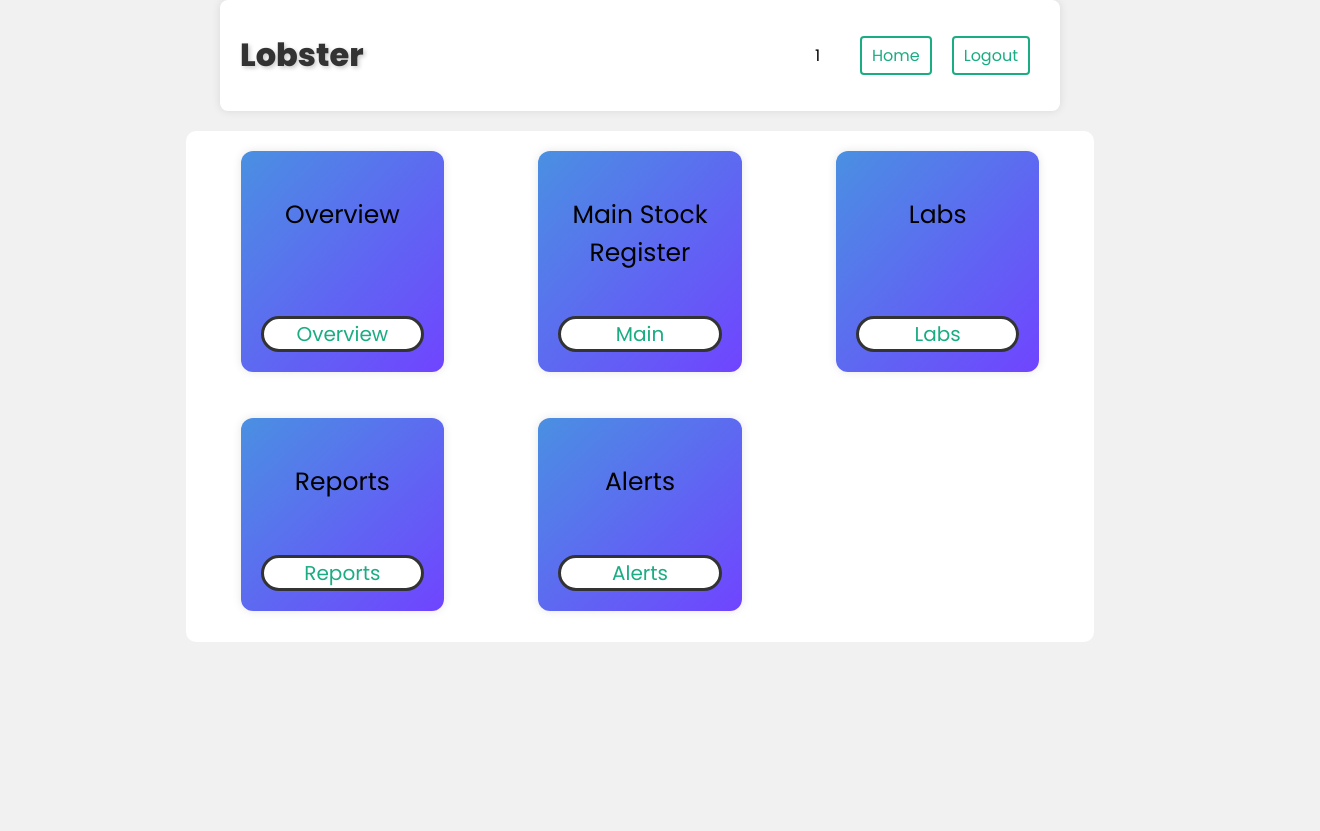
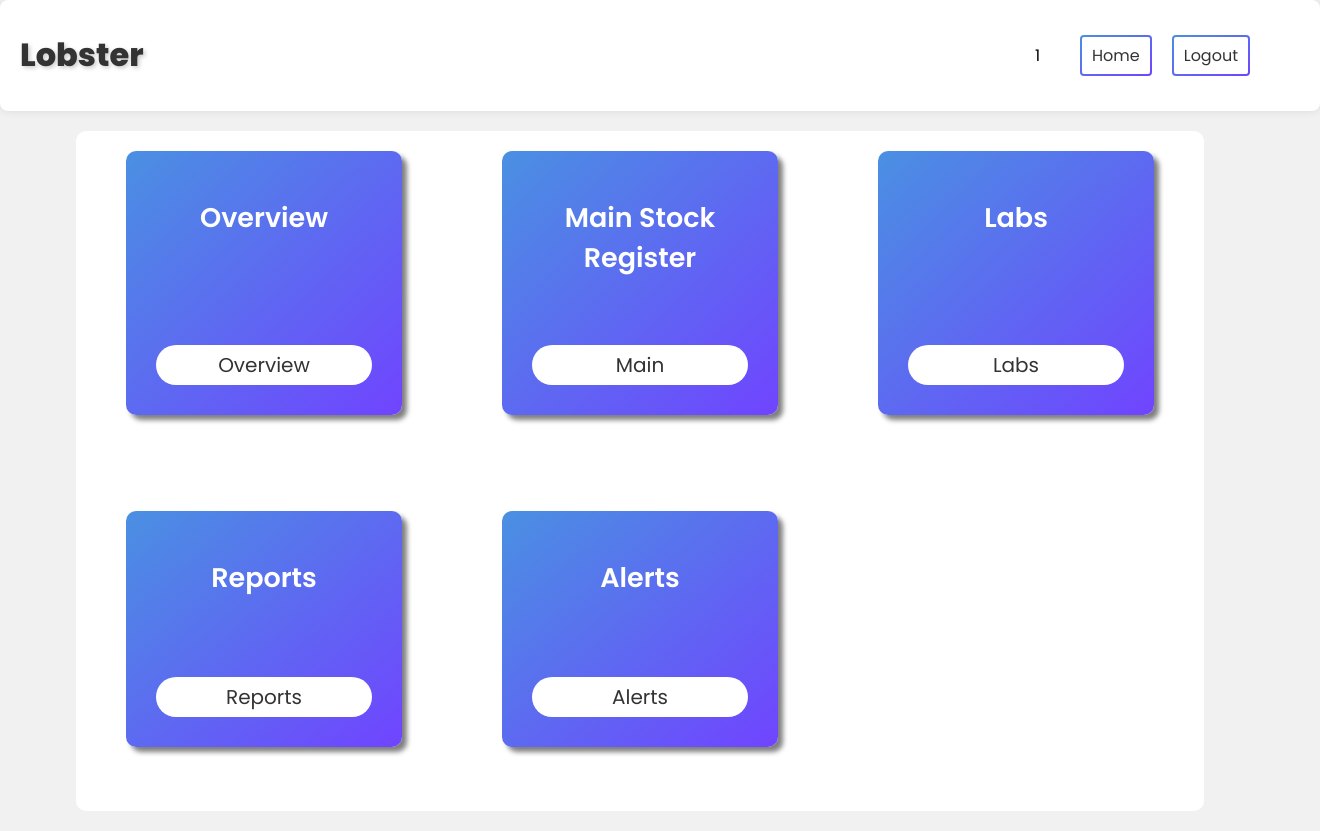
Before and after one commit to gokula2710/client, a React (Create React App) app: page /login in a window 1280 px wide. Shown: the whole page, 1320 px wide, since content can reach past the window. Before the commit the page ends 800 px from the top, so only its background shows below. Built offline with nearby package versions, Linux system fonts and the light colour scheme; sample sign-in values are in the browser's storage; what @react-pdf/renderer would draw is missing.

Commit message:
Add files via upload

```diff
--- a/src/components/AlertDetails.js
+++ b/src/components/AlertDetails.js
@@ -6,10 +6,8 @@ const AlertDetails = ({alerts}) => {
                     <div className="alert-info">
                         <h2>Name: <span className="value">{alerts.name}</span></h2>
                         <h2>Type: <span className="value">{alerts.type}</span></h2>
-                        <h2>Brand: <span className="value">{alerts.brand}</span></h2>
                         <h2>Date of Purchase: <span className="value">{format(new Date(alerts.dop), 'dd-MM-yyyy')}</span></h2>
                         <h2>Warranty: <span className="value">{format(new Date(alerts.warranty),'dd-MM-yyyy')}</span></h2>
-                        <h2>Condition: <span className="value">{alerts.condition}</span></h2>
                         <h2>Lab: <span className="value">{alerts.lab}</span></h2>
 
                     </div>
--- a/src/index.css
+++ b/src/index.css
@@ -3,7 +3,7 @@
 
 /* layout */
 :root {
-  --primary: #1aac83;
+  --primary: linear-gradient(to bottom right, rgb(74, 144, 226), #7044ff);
   --error: #e7195a;
 }
 
@@ -20,6 +20,7 @@ header div{
 
 header .container {
   width: 100%;
+  max-width: 14000px;
   margin: 0 auto;
   padding: 10px 20px;
   display: flex;
@@ -37,7 +38,7 @@ header span {
 }
 
 .pages {
-  max-width: 1400px;
+  max-width: 14000px;
   padding: 20px;
   margin: 0 auto;
 }
@@ -56,46 +57,53 @@ header span {
   justify-content: center;
   text-align: center;
   align-items: center;
-  max-width: 100%;
+  width: 100%;
+  max-width: 10000px;
 }
 
 .home-pages .dashboard {
-  display: grid;
-  grid-template-columns: 1fr 1fr 1fr;
-  grid-template-rows: auto;
-  gap: 25px;
+  display:grid;
+  grid-template-columns: 1fr 1fr 1fr ;
+  gap: 40px;
+  justify-content: center;
   font-size: 25px;
   background-color: #ffff;
   border-radius: 10px;
   padding: 20px;
-  width: 70%;
-  height: 70%;
-
+  width: 100%;
+  height: 80vh;
+  max-width: 85vw;
 }
 
 .dashboard .container {
   background: linear-gradient(to bottom right, rgb(74, 144, 226), #7044ff);
-  height: 75%;
-  width: 60%;
+  /*background: var(--primary);*/
+  height: 70%;
+  width: 70%;
   padding: 20px;
   justify-content: space-between;
-  border-radius: 12px;
+  border-radius: 10px;
   flex-direction: column;
   display:flex;
-  margin-bottom: 40px;
-
+  color: #fff;
+  box-shadow: 5px 5px 5px rgba(0, 0, 0, 0.5);
 }
 
-
+.dashboard .container p {
+  font-size: 27px;
+  font-weight: 600;
+}
 
 .home-pages a {
   background: #fff;
-  color: var(--primary);
-  border: 3px solid #333;
+  color: #333;
+  /* border: 4px solid #333; */
+  padding: 5px 5px 5px 5px;
   border-radius: 100px;
   font-family: "Poppins";
   cursor: pointer;
   font-size: .8em;
+  margin: 10px 10px;
   transition: all 0.2s ease-in-out;
   text-decoration: none;
 }
@@ -117,7 +125,9 @@ header span {
 .workout-details h4 {
   margin: 0 0 10px 0;
   font-size: 1.2em;
-  color: var(--primary);
+  background-image: linear-gradient(to bottom right, rgb(74, 144, 226), #7044ff);
+  background-clip: text;
+  color: transparent;
 }
 
 .workout-details p {
@@ -166,6 +176,7 @@ header span {
   background: var(--primary);
   color: #fff;
   cursor: pointer;
+  transition: all 0.2s ease-in-out;
 }
 
 .welcome {
@@ -187,7 +198,9 @@ header span {
 .welcome a {
   text-decoration: none;
   color: #fff;
-  background: var(--primary);
+  background-image: linear-gradient(to bottom right, rgb(74, 144, 226), #7044ff);
+  background-clip: text;
+  color: transparent;
   padding: 10px 20px 10px 20px;
   border-radius: 4px;
   display: inline-block;
@@ -208,7 +221,7 @@ header span {
 }
 
 .workout-form button:hover {
-  background: #e0e0e0;
+  box-shadow: 3px 3px 2px rgba(0, 0, 0, 0.3);
 }
 
 .workout-form label {
@@ -220,7 +233,9 @@ header span {
 .workout-form h3 {
   margin: 0 0 10px 0;
   font-size: 1.2em;
-  color: var(--primary);
+  background-image: linear-gradient(to bottom right, rgb(74, 144, 226), #7044ff);
+  background-clip: text;
+  color: transparent;
 }
 
 .workout-form .error {
@@ -257,7 +272,9 @@ header span {
 .home a {
   text-decoration: none;
   color: #fff;
-  background: var(--primary);
+  background-image: linear-gradient(to bottom right, rgb(74, 144, 226), #7044ff);
+  background-clip: text;
+  color: transparent;
   padding: 10px 20px;
   border-radius: 4px;
   display: inline-block;
@@ -271,8 +288,11 @@ header span {
 
 .nav-buttons a {
   background: #fff;
-  color: var(--primary);
-  border: 2px solid var(--primary);
+  background: linear-gradient(white, white) padding-box,
+  linear-gradient(to bottom right, rgb(74, 144, 226), #7044ff) border-box;
+  border: 2px solid transparent;
+  /*color: #1aac83;
+  border: 2px solid #1aac83;*/
   padding: 6px 10px;
   border-radius: 4px;
   font-family: "Poppins";
@@ -280,6 +300,14 @@ header span {
   font-size: 1em;
   margin: 10px 10px;
   transition: all 0.2s ease-in-out;
+}
+
+.nav-buttons div {
+  display: flex;
+  justify-content: space-between;
+  align-items: center;
+  margin: 0 20px;
+  padding-right: 20px;
 }
 
 .nav-buttons a:hover {
@@ -538,15 +566,19 @@ h3 {
 .reset-btn {
   padding: 10px 20px;
   margin-left: 10px;
-  background-color: var(--primary);
+  background-image: linear-gradient(to bottom right, rgb(74, 144, 226), #7044ff);
+  color: transparent;
   color: #fff;
   border: none;
   border-radius: 4px;
   cursor: pointer;
   transition: background-color 0.3s;
+  font-size: 16px;
+  font-weight: 200;
 }
 .reset-btn:hover {
-  background-color: #333;
+  /* background-color: #333; */
+  opacity: 0.9;
 }
 .search-field {
   padding: 10px;
@@ -555,6 +587,10 @@ h3 {
   border-radius: 4px;
   transition: box-shadow 0.3s;
 
+}
+
+.search {
+  width: 75%;
 }
 
 .search-field:focus {
@@ -570,7 +606,8 @@ h3 {
   text-align: left;
 }
 .pdf-preview{
-  background-color: #1aac83;
+  background-image: linear-gradient(to bottom right, rgb(74, 144, 226), #7044ff);
+  color: transparent;
   padding: 2px;
   border-radius: 15px;
   font-size: 1em;
--- a/src/pages/Main.js
+++ b/src/pages/Main.js
@@ -10,6 +10,7 @@ const Home = () => {
     const { user } = useAuthContext()
     const [search, setSearch] = useState(workouts)
     useEffect(() => {
+        handleReset()
 
         const getWorkouts = async () => {
             try {
@@ -67,7 +68,6 @@ const Home = () => {
 
     }
     const handleReset = async (e) => {
-        e.preventDefault()
         try {
             const response = await fetch(`${process.env.REACT_APP_SERVER_URI}/api/equipments`, {
                 headers: {
```
